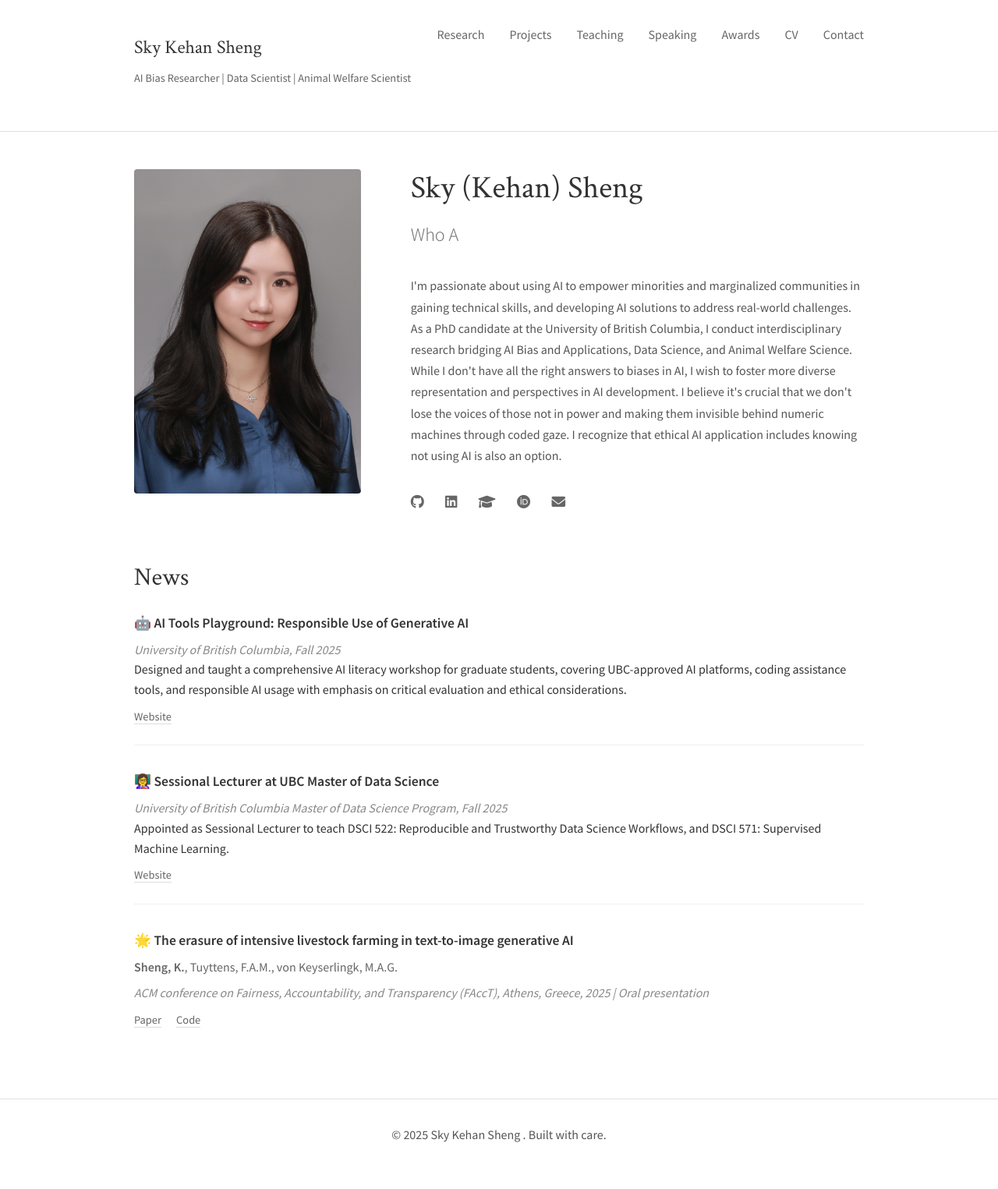
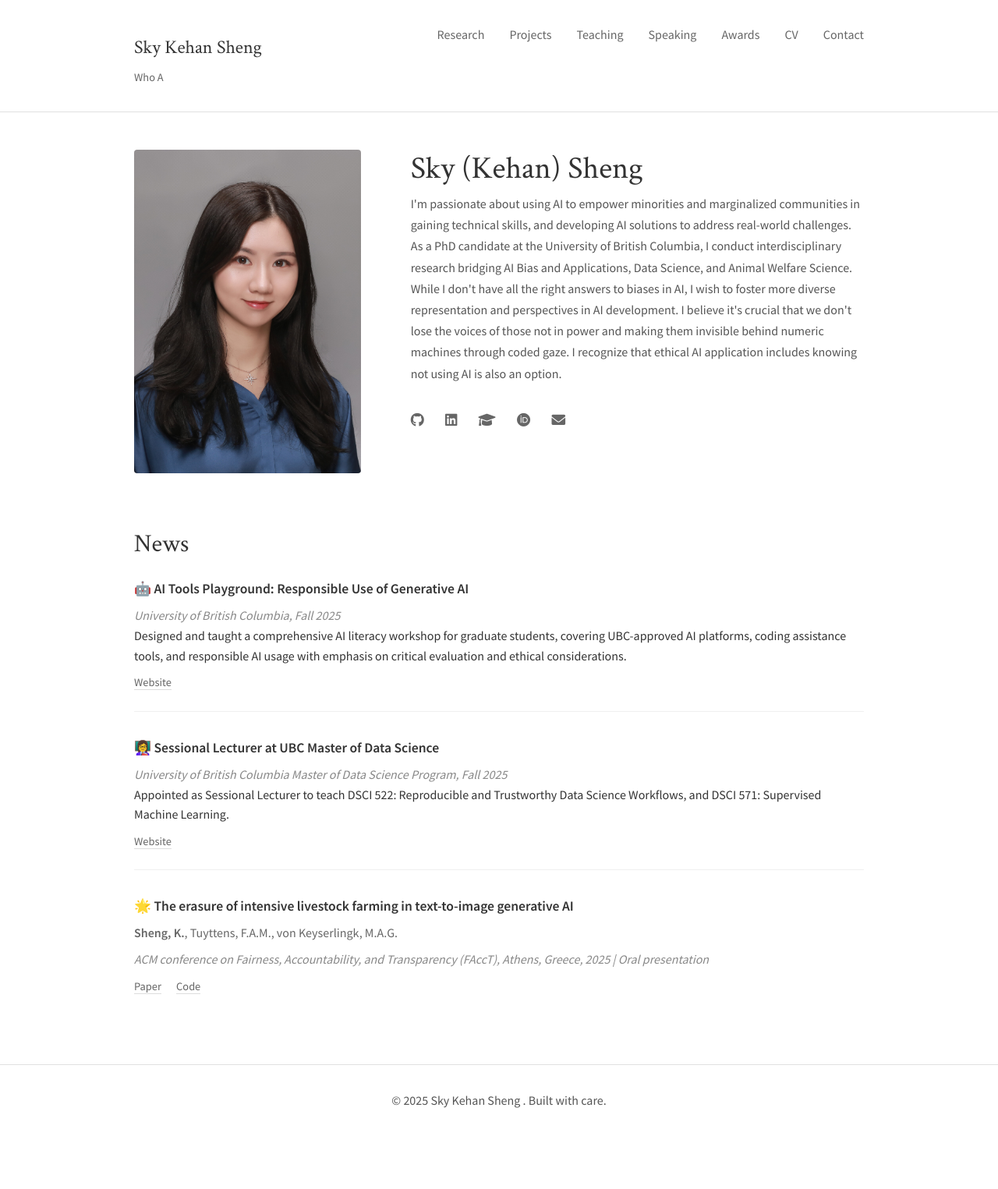
Before and after one commit to skysheng7/skysheng7.github.io, a Jekyll site: the page built from index.html, in a window 1280 px wide. Shown: the whole page at 78% size. Built offline with Jekyll 4.4.1, drawn with Linux system fonts in a browser that asks for light colours; after the commit the page ends 1481 px from its top, so only the background shows below that.

Commit message:
update the cursor place

```diff
--- a/_layouts/default.html
+++ b/_layouts/default.html
@@ -70,7 +70,10 @@
                 <h1 class="site-title">
                     <a href="{{ '/' | relative_url }}">{{ site.title }}</a>
                 </h1>
-                <p class="site-tagline">{{ site.description }}</p>
+                <div class="site-tagline">
+                    <span class="typewriter-text" id="typewriter"></span>
+                    <span class="typewriter-cursor" id="cursor">|</span>
+                </div>
             </div>
 
             <nav class="site-nav">
--- a/assets/css/main.css
+++ b/assets/css/main.css
@@ -506,28 +506,26 @@ a:hover {
     }
 }
 
-/* Clean Typewriter Animation Styles */
-.typewriter-container {
-    margin: 1rem 0 2rem 0;
-    min-height: 2.5rem;
+/* Header Typewriter Animation Styles */
+.site-tagline {
     display: flex;
     align-items: center;
     gap: 2px;
+    min-height: 1.2em;
 }
 
 .typewriter-text {
-    font-size: 1.5rem;
-    font-weight: 300;
+    font-size: 0.9rem;
+    font-weight: 400;
     color: #666;
     font-family: 'Source Sans Pro', -apple-system, BlinkMacSystemFont, 'Segoe UI', Roboto, sans-serif;
-    min-height: 1.5em;
     display: inline-block;
 }
 
 .typewriter-cursor {
-    font-size: 1.5rem;
-    font-weight: 300;
-    color: #666;
+    font-size: 0.9rem;
+    font-weight: 400;
+    color: #FF6666;
     animation: typewriter-blink 1.2s infinite;
     margin-left: 1px;
 }
@@ -537,27 +535,17 @@ a:hover {
     51%, 100% { opacity: 0; }
 }
 
-/* Responsive typewriter */
+/* Responsive typewriter in header */
 @media (max-width: 768px) {
-    .typewriter-container {
-        margin: 0.5rem 0 1.5rem 0;
-        min-height: 2rem;
-        flex-wrap: wrap;
-    }
-
     .typewriter-text,
     .typewriter-cursor {
-        font-size: 1.25rem;
+        font-size: 0.85rem;
     }
 }
 
 @media (max-width: 480px) {
     .typewriter-text,
     .typewriter-cursor {
-        font-size: 1.1rem;
-    }
-
-    .typewriter-container {
-        min-height: 1.5rem;
+        font-size: 0.8rem;
     }
 }
--- a/index.html
+++ b/index.html
@@ -11,12 +11,6 @@ description: "Sky Sheng - PhD Candidate at UBC specializing in AI bias and Appli
 
     <div class="hero-content">
         <h1>Sky (Kehan) Sheng</h1>
-
-        <!-- Clean typewriter animation -->
-        <div class="typewriter-container">
-            <span class="typewriter-text" id="typewriter"></span>
-            <span class="typewriter-cursor" id="cursor">|</span>
-        </div>
 
         <div class="hero-description">
             <p>I'm passionate about using AI to empower minorities and marginalized communities in gaining technical skills, and developing AI solutions to address real-world challenges. As a PhD candidate at the University of British Columbia, I conduct interdisciplinary research bridging AI Bias and Applications, Data Science, and Animal Welfare Science. While I don't have all the right answers to biases in AI, I wish to foster more diverse representation and perspectives in AI development. I believe it's crucial that we don't lose the voices of those not in power and making them invisible behind numeric machines through coded gaze. I recognize that ethical AI application includes knowing not using AI is also an option.</p>
@@ -64,66 +58,3 @@ description: "Sky Sheng - PhD Candidate at UBC specializing in AI bias and Appli
     </div>
 
 </section>
-
-<script>
-// Typewriter animation script
-const typewriter = document.getElementById('typewriter');
-const cursor = document.getElementById('cursor');
-
-const titles = [
-    'Who Am I?',
-    'AI Fairness Researcher',
-    'Data Scientist for Animal Welfare',
-    'PhD Candidate @ UBC',
-    'Lecturer @ UBC MDS'
-];
-
-let titleIndex = 0;
-let charIndex = 0;
-let isDeleting = false;
-let isPaused = false;
-
-function typeWriter() {
-    const currentTitle = titles[titleIndex];
-
-    if (isPaused) {
-        setTimeout(typeWriter, 2000); // Pause for 2 seconds
-        isPaused = false;
-        return;
-    }
-
-    if (isDeleting) {
-        typewriter.textContent = currentTitle.substring(0, charIndex - 1);
-        charIndex--;
-
-        if (charIndex === 0) {
-            isDeleting = false;
-            titleIndex = (titleIndex + 1) % titles.length;
-            setTimeout(typeWriter, 500); // Pause before typing next
-            return;
-        }
-    } else {
-        typewriter.textContent = currentTitle.substring(0, charIndex + 1);
-        charIndex++;
-
-        if (charIndex === currentTitle.length) {
-            isPaused = true;
-            isDeleting = true;
-        }
-    }
-
-    const speed = isDeleting ? 100 : 150;
-    setTimeout(typeWriter, speed);
-}
-
-// Blinking cursor animation
-function blinkCursor() {
-    cursor.style.opacity = cursor.style.opacity === '0' ? '1' : '0';
-}
-
-// Start animations
-document.addEventListener('DOMContentLoaded', function() {
-    setTimeout(typeWriter, 1000); // Start after 1 second
-    setInterval(blinkCursor, 530); // Cursor blinks every 530ms
-});
-</script>
```
Also changed, not shown: other parts of _layouts/default.html (+65 -0 lines).
